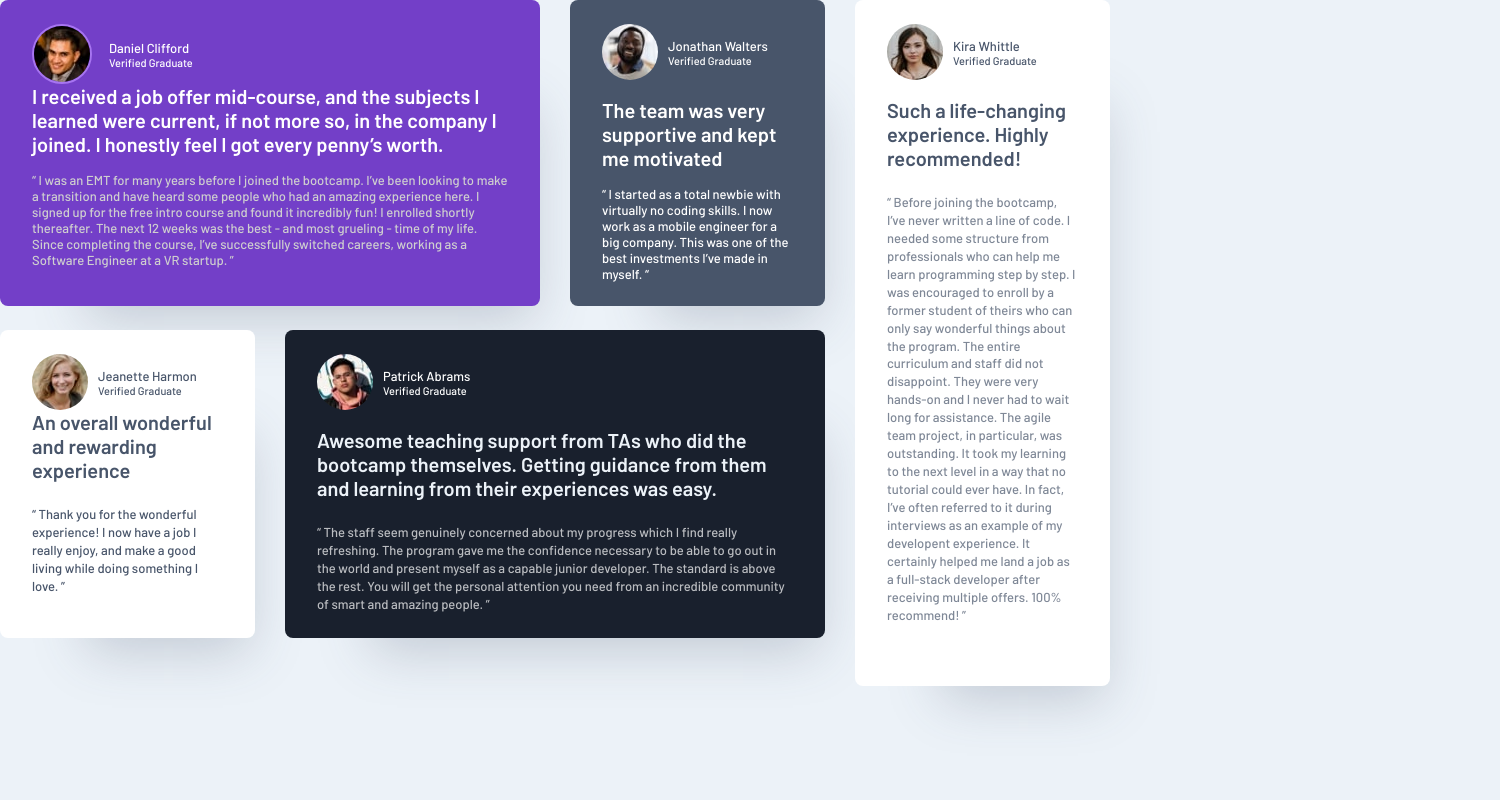
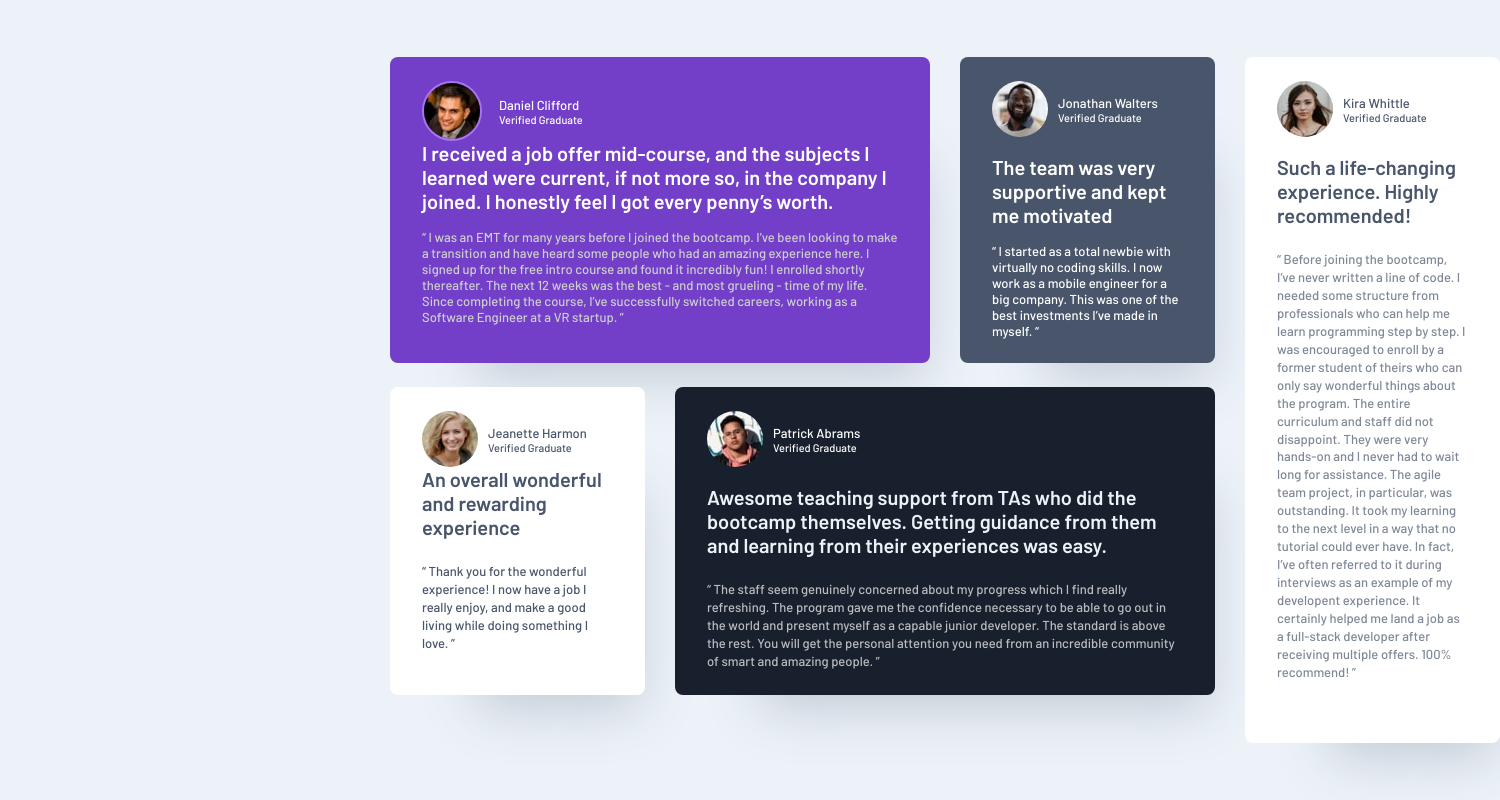
Before and after one commit to Baqari-Fruidze/https-github.com-Baqari-Fruidze-testimonials-grid-section, a plain HTML site: page index.html in a window 1280 px wide. Shown: the whole page, 1500 px wide, since content can reach past the window. Drawn offline with Linux system fonts and the light colour scheme.

Commit message:
few details left

```diff
--- a/style.css
+++ b/style.css
@@ -6,6 +6,10 @@
 body {
   font-family: "Barlow", sans-serif;
   background-color: #ecf2f8;
+  height: 100vh;
+  display: flex;
+  justify-content: center;
+  align-items: center;
 }
 .box {
   padding: 24px 32px;
@@ -18,6 +22,7 @@ body {
   /* grid-template-rows: 266px 266px; */
   column-gap: 30px;
   row-gap: 24px;
+  max-width: 500px;
 }
 .daniel {
   grid-column: 1/3;
```
